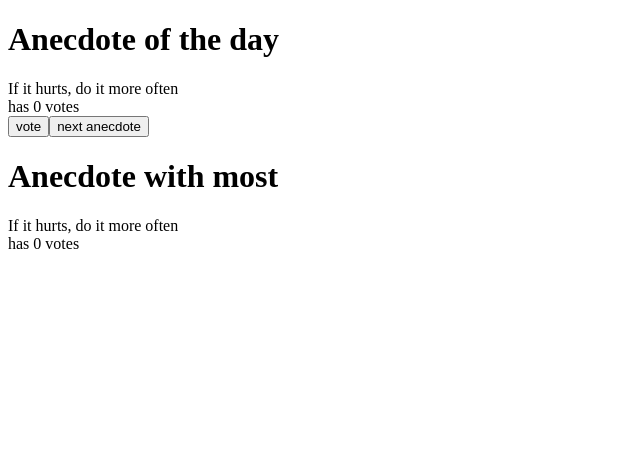
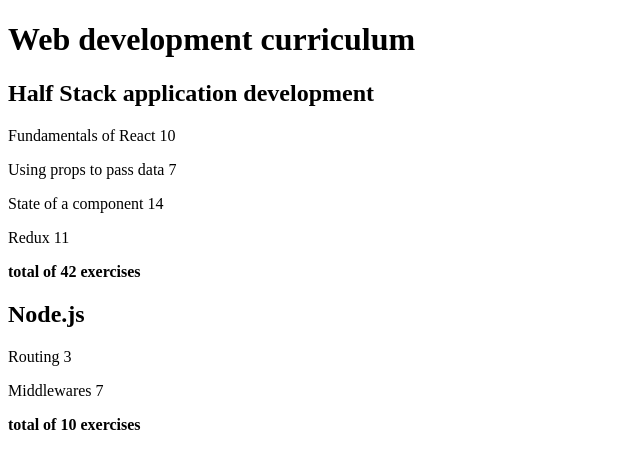
Before and after one commit to onee-io/full-stack-open, a React (Create React App) app: page / in a window 1280 px wide. Shown: the top 468 px of the page, without its empty margins (0-640 px from the left). Built offline with nearby package versions, Linux system fonts and the light colour scheme.

Commit message:
✨ 完成 Part2.a

```diff
--- a/src/App.js
+++ b/src/App.js
@@ -1,128 +1,36 @@
-import { useState } from "react"
+import Note from "./components/Note";
 
 const App = () => {
-  const [left, setLeft] = useState(0);
-  const [right, setRight] = useState(0);
-  const [allClicks, setAllClicks] = useState([]);
-
-  const handleLeftClick = () => {
-    setAllClicks(allClicks.concat('L'));
-    setLeft(left + 1);
-  }
-  const handleRightClick = () => {
-    setAllClicks(allClicks.concat('R'));
-    setRight(right + 1);
-  }
-
-  // const handlePlus = () => setCounter(counter + 1)
-  // const handleMinus = () => setCounter(counter - 1)
-  // const handleReset = () => setCounter(0)
-
-  // setTimeout(
-  //   () => setCounter(counter + 1),
-  //   1000
-  // )
-
-  // const course = 'Half Stack application development'
-  // const parts = [
-  //   {
-  //     name: 'Fundamentals of React',
-  //     exercises: 10
-  //   },
-  //   {
-  //     name: 'Using props to pass data',
-  //     exercises: 7
-  //   },
-  //   {
-  //     name: 'State of a component',
-  //     exercises: 14
-  //   }
-  // ]
+  const notes = [
+    {
+      id: 1,
+      content: 'HTML is easy',
+      date: '2019-05-30T17:30:31.098Z',
+      important: true
+    },
+    {
+      id: 2,
+      content: 'Browser can execute only JavaScript',
+      date: '2019-05-30T18:39:34.091Z',
+      important: false
+    },
+    {
+      id: 3,
+      content: 'GET and POST are the most important methods of HTTP protocol',
+      date: '2019-05-30T19:20:14.298Z',
+      important: true
+    }
+  ]
   return (
     <div>
-      {left}
-      <Button onClick={handleLeftClick} text='left' />
-      <Button onClick={handleRightClick} text='right' />
-      {right}
-      <History allClicks={allClicks} />
-      {/* <Display counter={counter} />
-      <Button text='plus' onClick={handlePlus} />
-      <Button text='reset' onClick={handleReset} />
-      <Button text='minus' onClick={handleMinus} /> */}
-      {/* <div>{counter}</div>
-      <button onClick={handleClick}>
-        plus
-      </button>
-      <button onClick={handleReset}>
-        reset
-      </button> */}
-      {/* <Header course={course} />
-      <Content parts={parts} />
-      <Total parts={parts} /> */}
+      <h1>Notes</h1>
+      <ul>
+        {notes.map(note =>
+          <Note key={note.id} note={note} />
+        )}
+      </ul>
     </div>
   )
 }
 
-// const Display = ({ counter }) => <div>{counter}</div>
-
-const Button = ({ onClick, text }) => (
-  <button onClick={onClick}>
-    {text}
-  </button>
-)
-
-const History = (props) => {
-  if (props.allClicks.length === 0) {
-    return (
-      <div>
-        this app is used bu pressing the button
-      </div>
-    )
-  }
-  return (
-    <div>
-      button press history: {props.allClicks.join(' ')}
-    </div>
-  )
-}
-
-// const Header = (props) => {
-//   return (
-//     <div>
-//       <h1>{props.course}</h1>
-//     </div>
-//   )
-// }
-
-// const Content = (props) => {
-//   console.log(props)
-//   return (
-//     <div>
-//       <Part part={props.parts[0].name} exercises={props.parts[0].exercises} />
-//       <Part part={props.parts[1].name} exercises={props.parts[1].exercises} />
-//       <Part part={props.parts[2].name} exercises={props.parts[2].exercises} />
-//     </div>
-//   )
-// }
-
-// const Total = (props) => {
-//   let total = 0;
-//   props.parts.forEach(part => {
-//     total += part.exercises;
-//   })
-//   return (
-//     <div>
-//       <p>Number of exercises {total}</p>
-//     </div>
-//   )
-// }
-
-// const Part = (props) => {
-//   return (
-//     <div>
-//       <p>{props.part} {props.exercises}</p>
-//     </div>
-//   )
-// }
-
 export default App;
--- /dev/null
+++ b/src/components/Note.js
@@ -0,0 +1,7 @@
+const Note = ({ note }) => {
+    return (
+        <li>{note.content}</li>
+    )
+}
+
+export default Note;
--- /dev/null
+++ b/src/part2/Course.js
@@ -0,0 +1,80 @@
+const Course = () => {
+    const courses = [{
+        id: 1,
+        name: 'Half Stack application development',
+        parts: [
+            {
+                name: 'Fundamentals of React',
+                exercises: 10,
+                id: 1
+            },
+            {
+                name: 'Using props to pass data',
+                exercises: 7,
+                id: 2
+            },
+            {
+                name: 'State of a component',
+                exercises: 14,
+                id: 3
+            },
+            {
+                name: 'Redux',
+                exercises: 11,
+                id: 4
+            }
+        ]
+    },
+    {
+        name: 'Node.js',
+        id: 2,
+        parts: [
+            {
+                name: 'Routing',
+                exercises: 3,
+                id: 1
+            },
+            {
+                name: 'Middlewares',
+                exercises: 7,
+                id: 2
+            }
+        ]
+    }]
+    return (
+        <div>
+            <h1>Web development curriculum</h1>
+            {courses.map(course =>
+                <Curriculum key={course.id} course={course} />
+            )}
+        </div>
+    )
+}
+
+const Curriculum = ({course}) => (
+    <div>
+        <Header text={course.name} />
+        <Content parts={course.parts} />
+    </div>
+)
+
+const Header = ({ text }) => <h2>{text}</h2>
+
+const Content = ({ parts }) => {
+    const total = parts.map(part => part.exercises).reduce((a, b) => a + b);
+    const totalStyle = {
+        'font-weight': 'bold'
+    }
+    return (
+        <div>
+            {parts.map(part =>
+                <Part key={part.id} part={part} />
+            )}
+            <p style={totalStyle}>total of {total} exercises</p>
+        </div>
+    )
+}
+
+const Part = ({ part }) => <p>{part.name} {part.exercises}</p>
+
+export default Course;
```
Also changed, not shown: src/index.js (+7 -1 lines).
